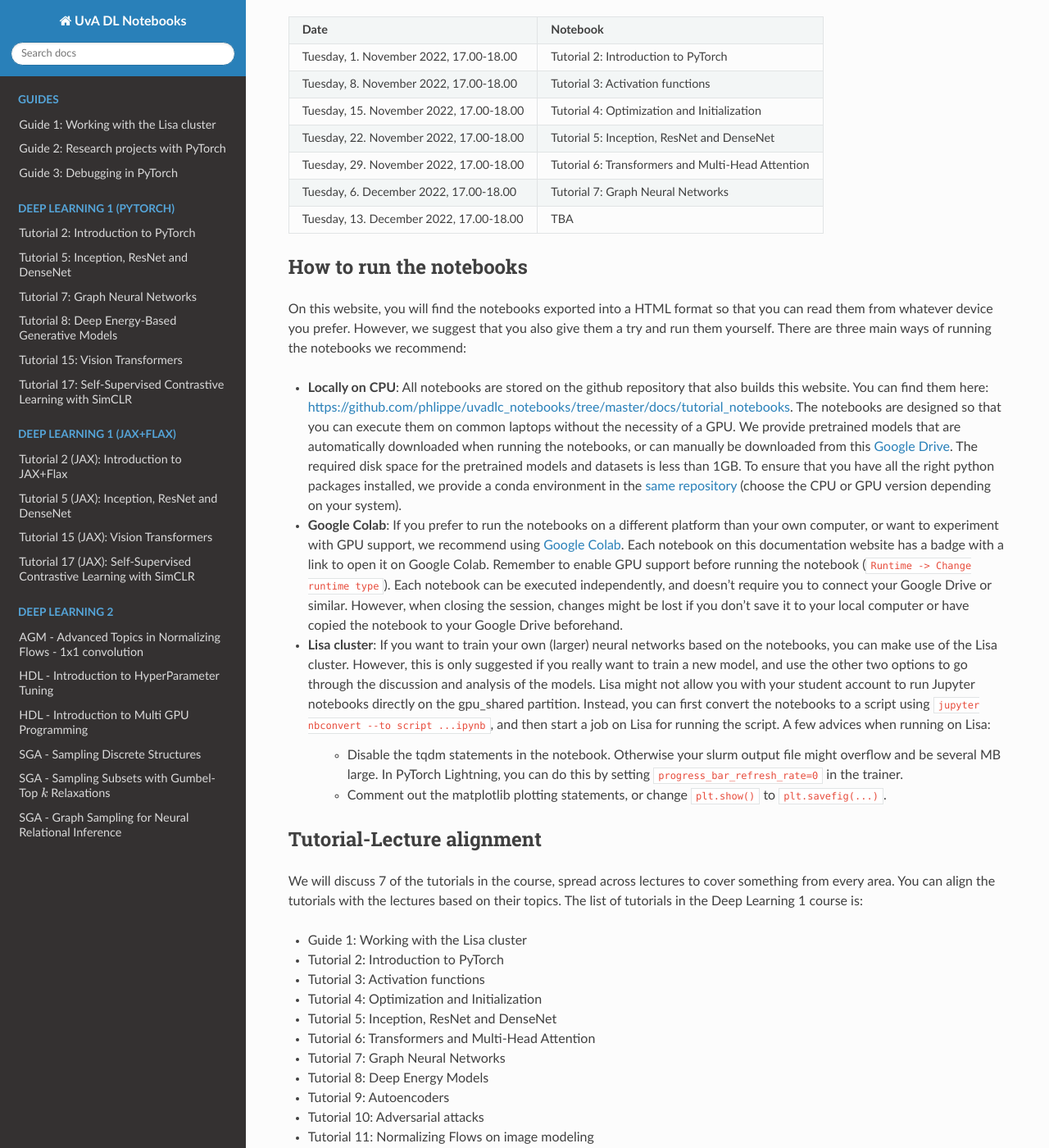
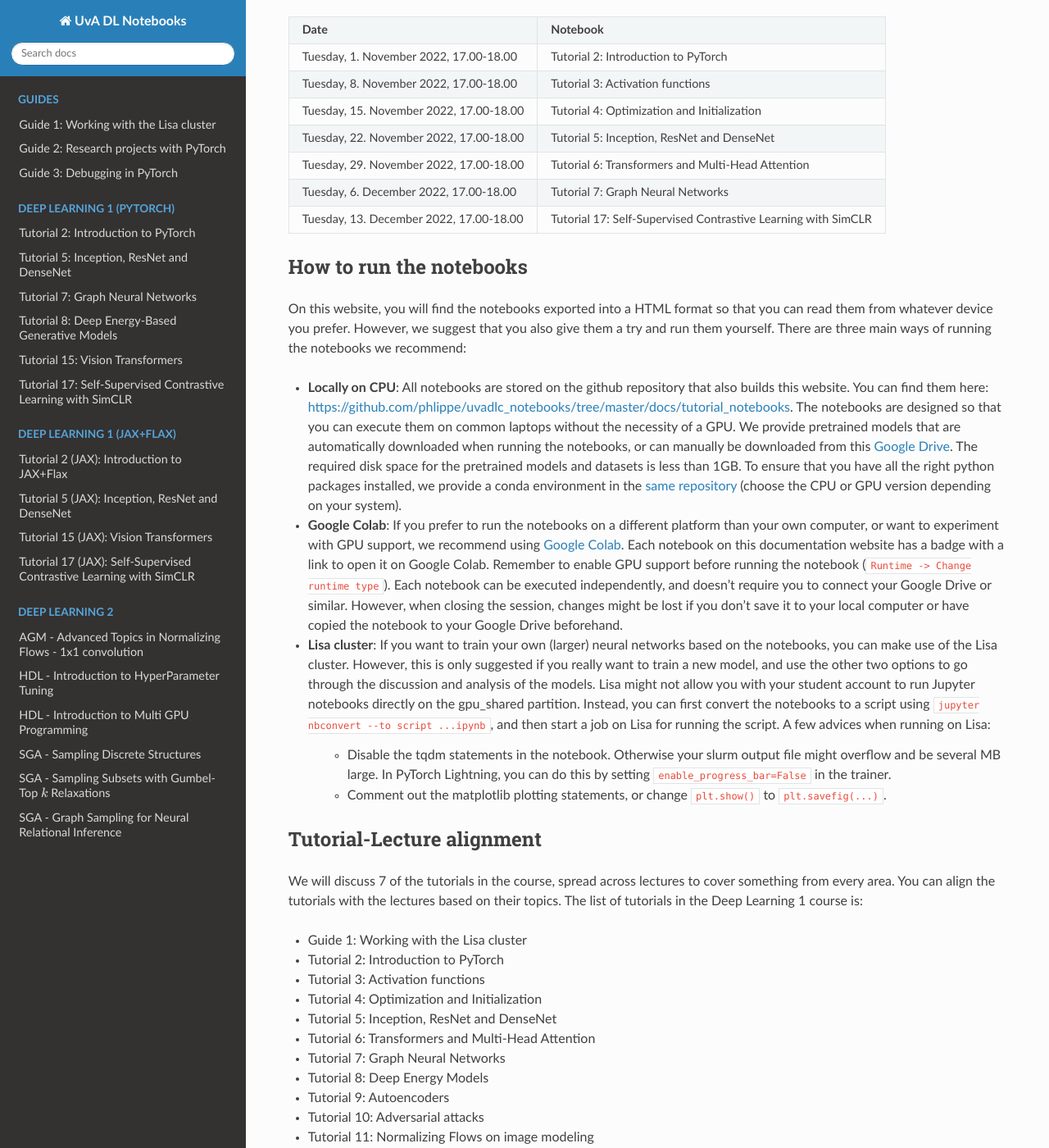
Before and after one commit to phlippe/uvadlc_notebooks, a Sphinx documentation site: the page built from docs/index.rst, in a window 1280 px wide and 1400 px high, scrolled down 849 px. Shown: the whole window at 82% size. Built offline with Sphinx 7.4.7 and the Read the Docs theme 2.0.0, drawn with Linux system fonts in a browser that asks for light colours; pages that are not in the unit, such as notebooks, are missing from menus.

Commit message:
Updating schedule for 2022 edition

```diff
--- a/docs/index.rst
+++ b/docs/index.rst
@@ -34,23 +34,23 @@ Thus, you can also view them in `their documentation <https://pytorch-lightning.
 Schedule (Deep Learning 1, edition 2022)
 ----------------------------------------
 
-+------------------------------------------+---------------------------------------------------+
-| **Date**                                 | **Notebook**                                      |
-+------------------------------------------+---------------------------------------------------+
-| Tuesday, 1. November 2022, 17.00-18.00   | Tutorial 2: Introduction to PyTorch               |
-+------------------------------------------+---------------------------------------------------+
-| Tuesday, 8. November 2022, 17.00-18.00   | Tutorial 3: Activation functions                  |
-+------------------------------------------+---------------------------------------------------+
-| Tuesday, 15. November 2022, 17.00-18.00  | Tutorial 4: Optimization and Initialization       |
-+------------------------------------------+---------------------------------------------------+
-| Tuesday, 22. November 2022, 17.00-18.00  | Tutorial 5: Inception, ResNet and DenseNet        |
-+------------------------------------------+---------------------------------------------------+
-| Tuesday, 29. November 2022, 17.00-18.00  | Tutorial 6: Transformers and Multi-Head Attention |
-+------------------------------------------+---------------------------------------------------+
-| Tuesday, 6. December 2022, 17.00-18.00   | Tutorial 7: Graph Neural Networks                 |
-+------------------------------------------+---------------------------------------------------+
-| Tuesday, 13. December 2022, 17.00-18.00  | TBA                                               |
-+------------------------------------------+---------------------------------------------------+
++------------------------------------------+---------------------------------------------------------------+
+| **Date**                                 | **Notebook**                                                  |
++------------------------------------------+---------------------------------------------------------------+
+| Tuesday, 1. November 2022, 17.00-18.00   | Tutorial 2: Introduction to PyTorch                           |
++------------------------------------------+---------------------------------------------------------------+
+| Tuesday, 8. November 2022, 17.00-18.00   | Tutorial 3: Activation functions                              |
++------------------------------------------+---------------------------------------------------------------+
+| Tuesday, 15. November 2022, 17.00-18.00  | Tutorial 4: Optimization and Initialization                   |
++------------------------------------------+---------------------------------------------------------------+
+| Tuesday, 22. November 2022, 17.00-18.00  | Tutorial 5: Inception, ResNet and DenseNet                    |
++------------------------------------------+---------------------------------------------------------------+
+| Tuesday, 29. November 2022, 17.00-18.00  | Tutorial 6: Transformers and Multi-Head Attention             |
++------------------------------------------+---------------------------------------------------------------+
+| Tuesday, 6. December 2022, 17.00-18.00   | Tutorial 7: Graph Neural Networks                             |
++------------------------------------------+---------------------------------------------------------------+
+| Tuesday, 13. December 2022, 17.00-18.00  | Tutorial 17: Self-Supervised Contrastive Learning with SimCLR |
++------------------------------------------+---------------------------------------------------------------+
 
 How to run the notebooks
 ------------------------
@@ -64,7 +64,7 @@ However, we suggest that you also give them a try and run them yourself. There a
 
 - **Lisa cluster**: If you want to train your own (larger) neural networks based on the notebooks, you can make use of the Lisa cluster. However, this is only suggested if you really want to train a new model, and use the other two options to go through the discussion and analysis of the models. Lisa might not allow you with your student account to run Jupyter notebooks directly on the gpu_shared partition. Instead, you can first convert the notebooks to a script using :code:`jupyter nbconvert --to script ...ipynb`, and then start a job on Lisa for running the script. A few advices when running on Lisa:
 
-   - Disable the tqdm statements in the notebook. Otherwise your slurm output file might overflow and be several MB large. In PyTorch Lightning, you can do this by setting :code:`progress_bar_refresh_rate=0` in the trainer.
+   - Disable the tqdm statements in the notebook. Otherwise your slurm output file might overflow and be several MB large. In PyTorch Lightning, you can do this by setting :code:`enable_progress_bar=False` in the trainer.
    - Comment out the matplotlib plotting statements, or change :code:`plt.show()` to :code:`plt.savefig(...)`.
 
 Tutorial-Lecture alignment
```
